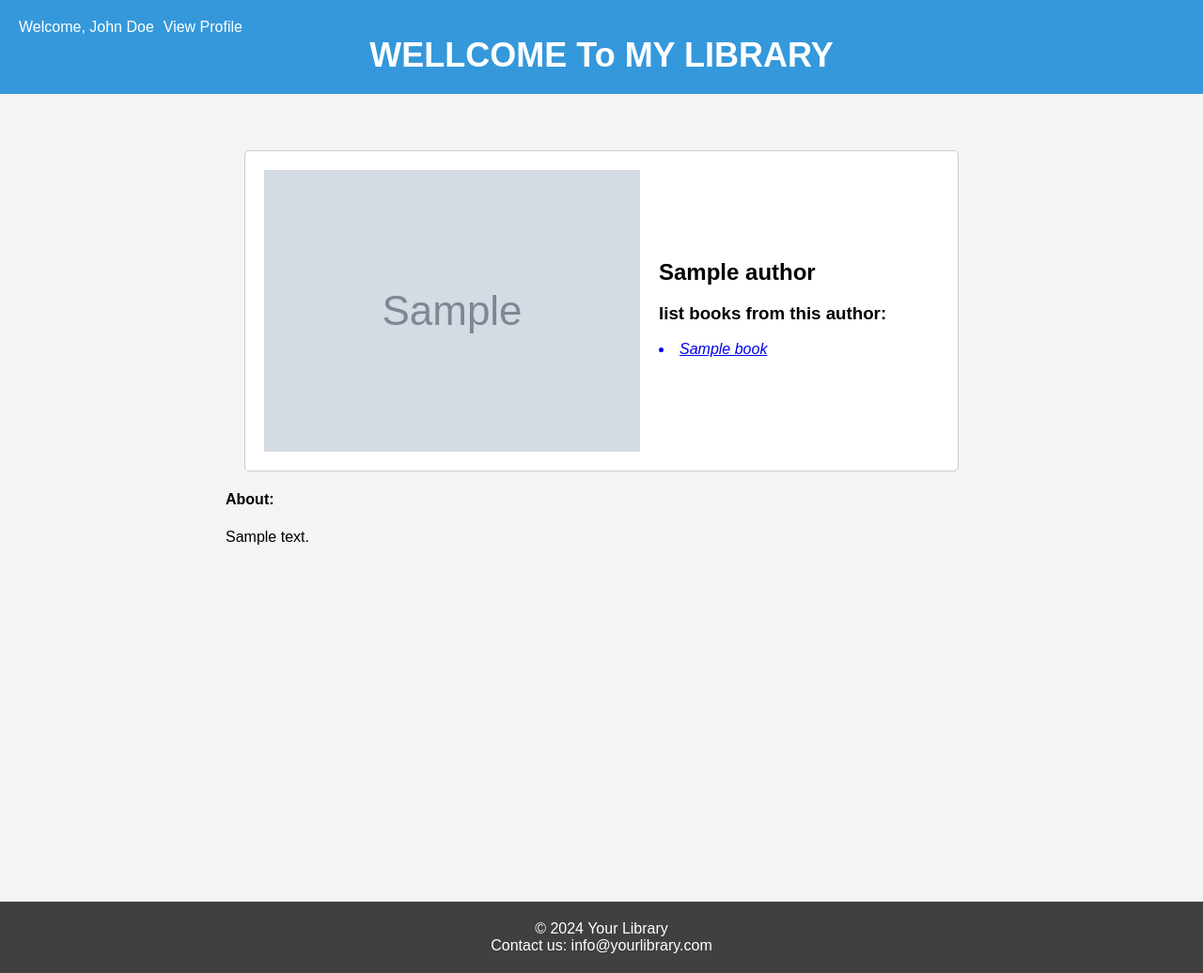
After one commit to saeideh-eslamian/library-website, a Django app: page /author/1/ in a window 1280 px wide. The commit adds this page. Shown: the whole page at 94% size. Run offline with Django 5.2, Linux system fonts and the light colour scheme; tables that the repository leaves empty hold one stand-in row (values such as "Sample post"); grey boxes marked "Sample" are stand-in pictures.

Commit message:
add author page

```diff
--- a/library/forms.py
+++ b/library/forms.py
@@ -2,3 +2,9 @@ from django import forms
 
 class BookSearchForm(forms.Form):
     query = forms.CharField(label='Search', max_length=200, required=False)
+
+class CommentForm(forms.Form):
+    title = forms.CharField(label='Title',max_length=200)
+    description = forms.CharField(label='Description',widget=forms.Textarea)
+    user_name = forms.CharField(label='Name',max_length=200)
+    user_email = forms.EmailField(label='Email',required=True)
--- /dev/null
+++ b/library/templates/library/author.html
@@ -0,0 +1,30 @@
+{% extends 'library/main.html' %}
+{% load static %}
+
+{% block style %}
+    <link rel="stylesheet" href='{% static "/library/styles/book.css" %}'>
+{% endblock style %}
+
+{% block title %} {{author.name}} {% endblock title %}
+
+{% block content %}
+<div class="book-container">
+    {% if author.image %}
+      <img class="book-cover" src="{{ author.image.url }}" alt="{{ author.name }}">
+    {% else %}
+      <p>No image available for {{ author.name }}</p>
+    {% endif %}
+      <div class="book-details">
+        <h2 class="book-title">{{author.name}}</h2>
+        <h3>list books from this author:</h3>
+        {% for book in books_author %}
+            <a href="{% url 'book_detail' book.slug %}"><li class="author">{{book.title}}</li></a>
+        {% endfor %}
+      </div>
+    </div>
+    <div>
+      <h4>About:</h4>
+      <p class="description">{{author.about}}</p>
+    </div>
+
+{% endblock content %}
--- a/library/templates/library/book.html
+++ b/library/templates/library/book.html
@@ -27,6 +27,7 @@
     <h4>Description:</h4>
     <p class="description">{{book.description}}</p>
     </br>
+    <form></form>
     <h4>Comments:</h4>
     <p class="comment">Reader's Comment: This book is amazing!</p>
   </div>
--- a/library/templates/library/index.html
+++ b/library/templates/library/index.html
@@ -40,7 +40,7 @@
                         {% endif %}
                     </div>
                     <a href="{% url 'book_detail' book.slug %}" ><h3>{{ book.title }}</h3></a>
-                    <p>{{ book.author }}</p>
+                    <a href="{% url 'author_detail' book.author.id %}" ><p>{{ book.author }}</p>
                 </div>
             {% endfor %}
         {% endif %}
--- a/library/urls.py
+++ b/library/urls.py
@@ -4,6 +4,7 @@ from . import views
 urlpatterns = [
     path('', views.index, name='home'),
     path('book/<slug:book_slug>/',views.book_detail, name='book_detail'),
+    path('author/<int:id>/',views.author_detail, name='author_detail'),
     path('search/', views.book_search, name='book_search'),
 
 ]
--- a/library/views.py
+++ b/library/views.py
@@ -46,3 +46,14 @@ def book_detail(request, book_slug):
     }
 
     return render(request, 'library/book.html', context=context)
+
+
+def author_detail(request, id):
+    author = get_object_or_404(Author, id=id)
+    books_author = Book.objects.filter(author_id=id)
+    context = {
+        'author': author,
+        'books_author':books_author
+    }
+
+    return render(request, 'library/author.html', context=context)
--- a/library_website/settings.py
+++ b/library_website/settings.py
@@ -119,7 +119,7 @@ USE_TZ = True
 
 STATIC_URL = '/static/'
 STATICFILES_DIRS = [
-    BASE_DIR/ 'static'
+    BASE_DIR/ 'library/static'
 ]
 MEDIA_URL = '/media/'
 MEDIA_ROOT = BASE_DIR / 'media'
```
Also changed, not shown: library/static/library/styles/auther.css (added).
